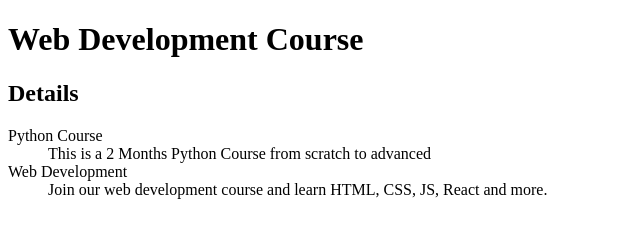
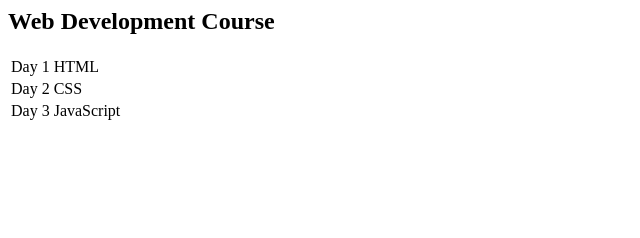
Before and after one commit to Tkprice97/web, a plain HTML site: page index.html in a window 1280 px wide. Shown: the whole page, without its empty margins (0-640 px from the left). Drawn offline with Linux system fonts and the light colour scheme.

Commit message:
auto publish 1647313806994

```diff
--- a/index.html
+++ b/index.html
@@ -1,20 +1,17 @@
-<!DOCTYPE html>
-<html lang="en">
-  <head>
-    <meta charset="UTF-8" />
-    <title>Learn Programming</title>
-  </head>
-  <body>
-      <h1>Web Development Course</h1>
-      <h2>Details</h2>
-      <p>
-          <dl>
-              <dt>Python Course</dt>
-              <dd>This is a 2 Months Python Course from scratch to advanced</dd>
-              <dt>Web Development</dt>
-              <dd>Join our web development course and learn HTML, CSS, JS, React and more.</dd>
-          </dl>
-
-      </p>
+<body>
+    <h2>Web Development Course</h2>
+    <table>
+      <tr>
+        <td>Day 1</td>
+        <td>HTML</td>
+      </tr>
+      <tr>
+        <td>Day 2</td>
+        <td>CSS</td>
+      </tr>
+      <tr>
+        <td>Day 3</td>
+        <td>JavaScript</td>
+      </tr>
+    </table>
   </body>
-</html>
```
